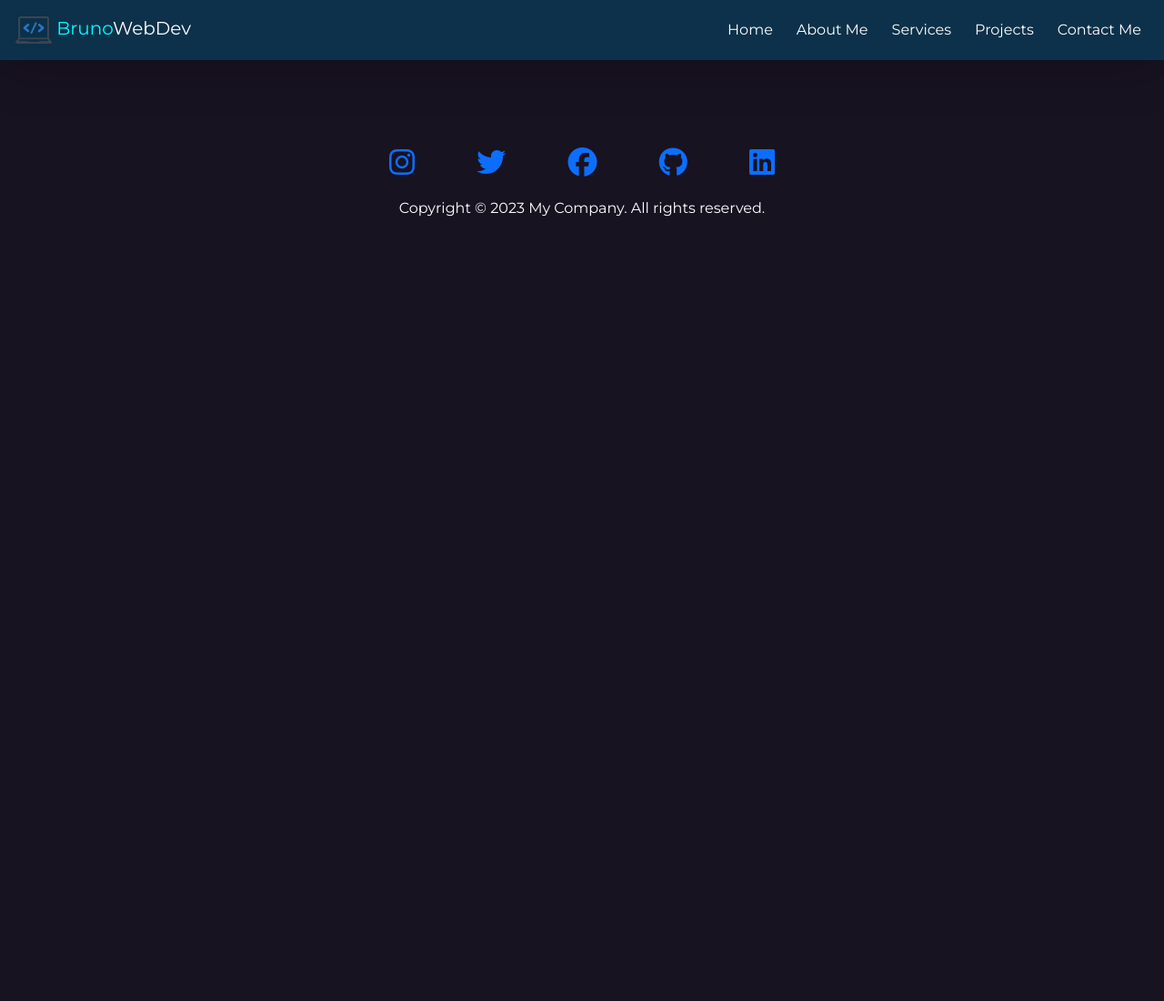
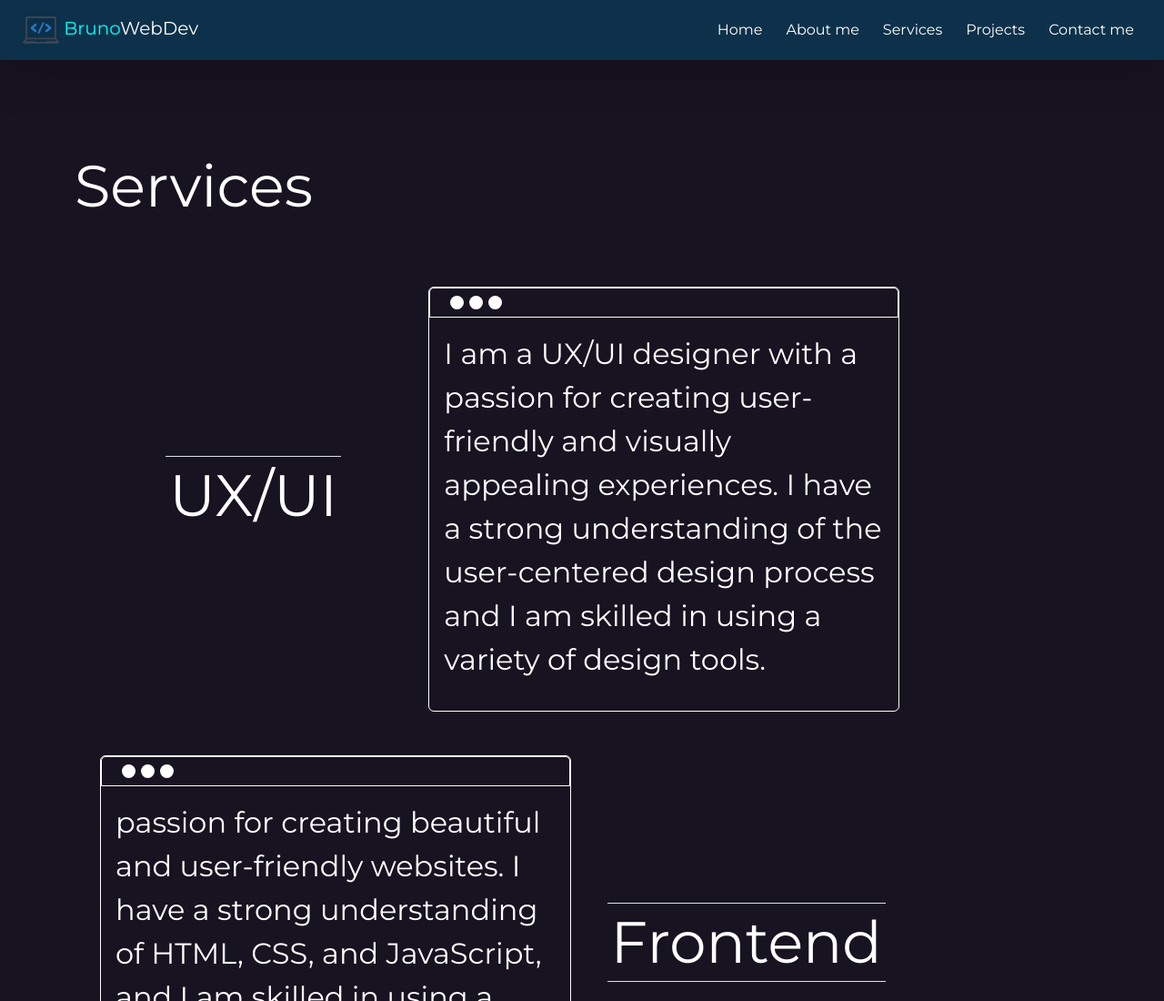
Before and after one commit to BrunoDisi/PFDisi, a plain HTML site: page pages/services.html in a window 1280 px wide. Shown: the top 1100 px of the page at 91% size. Before the commit the page ends 800 px from the top, so only its background shows below. Drawn offline with nearby package versions, Linux system fonts and the light colour scheme.

Commit message:
add services and others

```diff
--- a/css/style.css
+++ b/css/style.css
@@ -32,6 +32,10 @@ body::-webkit-scrollbar{
         #0D314A 100%
 
     )
+    }
+
+    h2 {
+        font-size: 4em;
     }
 
 /* HEADER */
@@ -92,11 +96,11 @@ footer p{
 /* MAIN INDEX */
 
 h1{
-    font-size: 5em;
+    font-size: 4em;
 }
 
 .hi{
-    font-size: 4em;
+    font-size: 3em;
 }
 
 .bruno {
@@ -159,3 +163,38 @@ width: 18rem;
     width: 18rem;
     min-height: auto;
 }
+
+/* Services */
+
+@media (min-width:801px){
+    .container.services{
+        margin-top: 100px;
+    }
+
+}
+
+.container.services h3{
+    font-size: 4em;
+}
+
+.container.services p{
+    font-size: 2em;
+}
+
+.container.services .card{
+    background-color: #171321;
+    border: solid 1px #fff;
+    color: #fff;
+}
+
+.container.services .card-header{
+    border: solid 1px #fff;
+}
+
+.circle {
+    background-color: #fff;
+    border-radius: 50%;
+    width: 15px;
+    height: 15px;
+    margin-left: 6px;
+}
--- a/pages/services.html
+++ b/pages/services.html
@@ -12,12 +12,12 @@
 
 <body>
     <header>
-        <nav class="navbar navbar-expand-lg shadow-lg">
+        <nav class="navbar navbar-expand-lg p-2 shadow-lg">
             <div class="container-fluid">
-                <!--Brand-->
+                    <!--Brand-->
                 <a class="navbar-brand" href="../index.html">
-                    <img class="main-logo" src="../multimedia/imagenes/pngwing.png" alt="logo">
-                    <span>Bruno</span>WebDev</a>
+                <img class="main-logo" src="../multimedia/imagenes/pngwing.png" alt="logo">
+                <span>Bruno</span>WebDev</a>
                 <button class="navbar-toggler" type="button" data-bs-toggle="collapse" data-bs-target="#navbarSupportedContent" aria-controls="navbarSupportedContent" aria-expanded="false" aria-label="Toggle navigation">
                 <span class="navbar-toggler-icon"></span>
                 </button>
@@ -27,7 +27,7 @@
                         <a class="nav-link" href="../index.html">Home</a>
                     </li>
                     <li class="nav-item">
-                        <a class="nav-link" href="aboutMe.html">About Me</a>
+                        <a class="nav-link" href="aboutMe.html">About me</a>
                     </li>
                     <li class="nav-item">
                         <a class="nav-link active" aria-current="page" href="services.html">Services</a>
@@ -36,7 +36,7 @@
                         <a class="nav-link" href="projects.html">Projects</a>
                     </li>
                     <li class="nav-item">
-                        <a class="nav-link" href="contactMe.html">Contact Me</a>
+                        <a class="nav-link" href="contactMe.html">Contact me</a>
                     </li>
                 </ul>
             </div>
@@ -44,7 +44,69 @@
         </nav>
         </header>
         <main>
+            <div class="container services">
+                <h2>Services</h2>
+                <div class="row p-3">
+                    <div class="col-4 d-flex align-items-center justify-content-center mt-5">
+                        <h3 class="p-1 border-top">UX/UI</h3>
+                    </div>
+                    <div class="col-6 mt-5">
+                        <div class="card">
+                            <div class="card-header">
+                                <div class="d-flex">
+                                    <div class="circle"></div>
+                                    <div class="circle"></div>
+                                    <div class="circle"></div>
 
+                                </div>
+                            </div>
+                            <div class="card-body">
+                                <p>I am a UX/UI designer with a passion for creating user-friendly and visually appealing experiences. I have a strong understanding of the user-centered design process and I am skilled in using a variety of design tools.</p>
+                            </div>
+                        </div>
+                    </div>
+                    <div class="col-6 mt-5">
+                        <div class="card">
+                            <div class="card-header">
+                                <div class="d-flex">
+                                    <div class="circle"></div>
+                                    <div class="circle"></div>
+                                    <div class="circle"></div>
+
+                                </div>
+                            </div>
+                            <div class="card-body">
+                                <p>passion for creating beautiful and user-friendly websites. I have a strong understanding of HTML, CSS, and JavaScript, and I am skilled in using a variety of front-end frameworks and libraries.</p>
+                            </div>
+
+                        </div>
+                    </div>
+                    <div class="col-4  d-flex align-items-center justify-content-center mt-5">
+                        <h3 class="border-top border-bottom p-1">Frontend</h3>
+                    </div>
+                    <div class="col-4 d-flex align-items-center justify-content-center mt-5">
+                        <h3 class="p-1 border-bottom">Backend</h3>
+                    </div>
+                    <div class="col-6 mt-5">
+                        <div class="card">
+                            <div class="card-header">
+                                <div class="d-flex">
+                                    <div class="circle"></div>
+                                    <div class="circle"></div>
+                                    <div class="circle"></div>
+
+                                </div>
+                            </div>
+                            <div class="card-body">
+                                <p>Passion for building scalable and reliable web applications. I have a strong understanding of programming languages, data structures, and algorithms, and I am skilled in using a variety of backend frameworks and libraries. I am also a team player and I am always willing to help others.</p>
+                            </div>
+                        </div>
+                    </div>
+                </div>
+
+
+
+            </div>
         </main>
         <footer class="p-5 mt-5">
             <div class="container text-center text-md-center">
```
Also changed, not shown: pages/aboutMe.html (+2 -2 lines), pages/contactMe.html (+7 -6 lines), pages/projects.html (+6 -6 lines).
